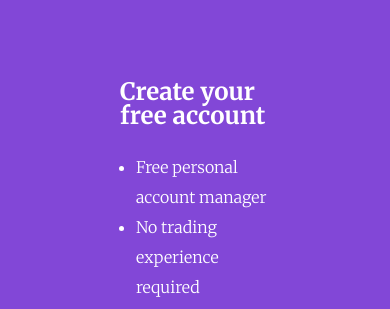
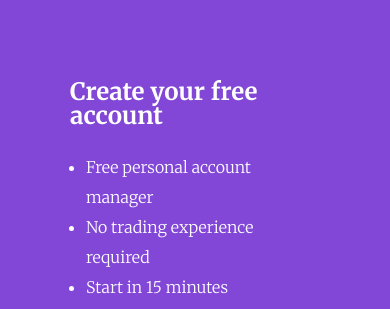
Before and after one commit to Saritha-Sasi/HTML--3-Login, a plain HTML site: page index.html in a window 390 px wide. Shown: the part 144-453 px from the top of the page. Drawn offline with Linux system fonts and the light colour scheme.

Commit message:
Update style.css

```diff
--- a/css/style.css
+++ b/css/style.css
@@ -154,6 +154,9 @@ img.logo-b {
     .loginBox {
         padding: 0px 40px;
     }
+    .left-section {
+        padding: 0 30px;
+    }
 }
 
 @media (max-width: 575px) {
```
